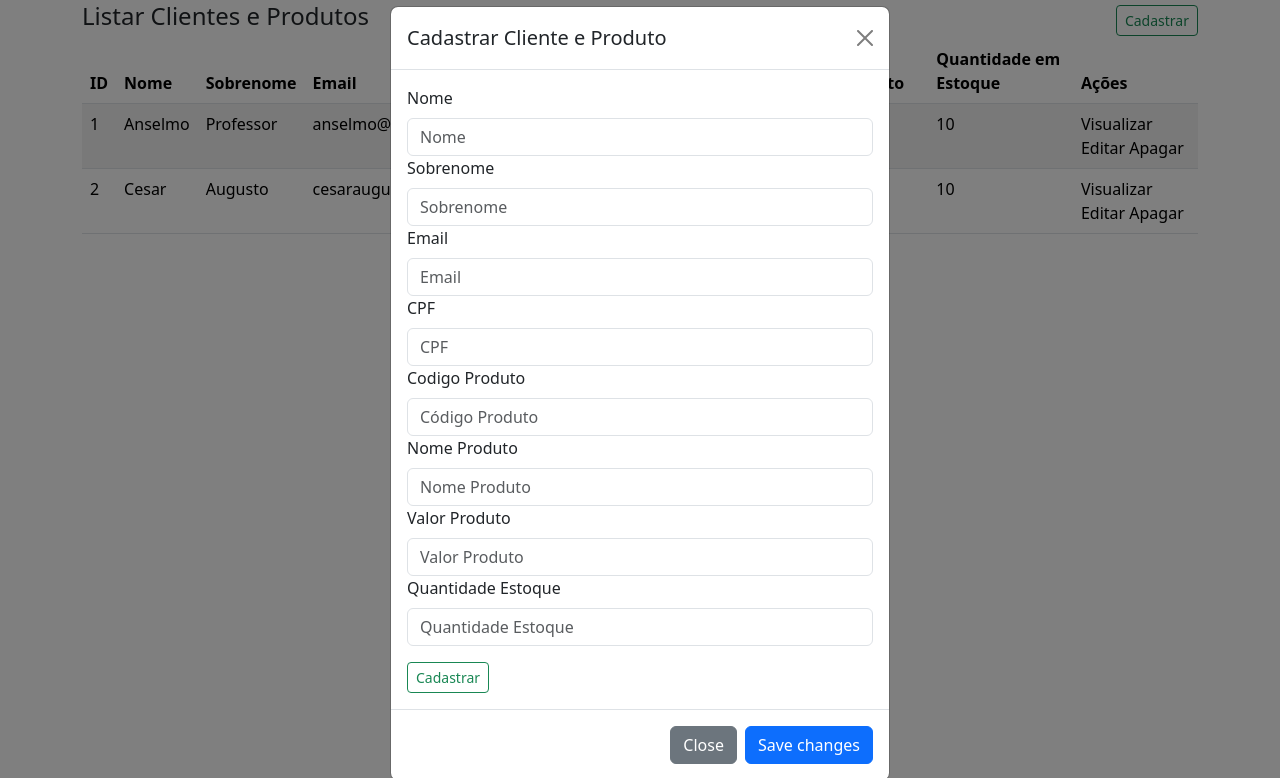
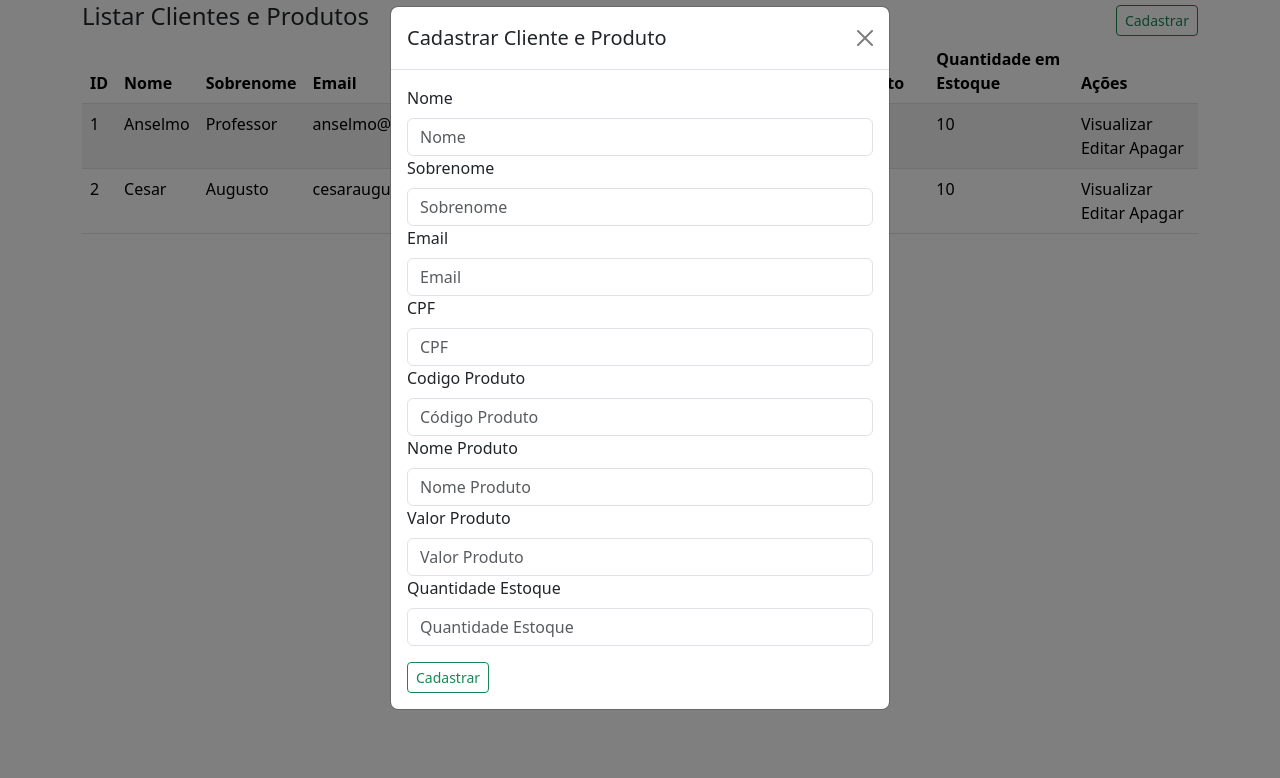
Before and after one commit to eulucasbatista/crud-php-mysql-javascript, a PHP site: page / in a window 1280 px wide, after a click on "Cadastrar". Shown: the part 22-800 px from the top of the page. Run offline with PHP 8.4, Linux system fonts and the light colour scheme; data comes from the database, SQL or seed files in the repository.

Commit message:
Update index.php
New updates in index.php

```diff
--- a/index.php
+++ b/index.php
@@ -97,25 +97,20 @@
                                 </div>
 
                                 <div class="col-12">
-                                    <input type="submit" class="btn btn-outline-success btn-sm" id="cad-cliente"
+                                    <input type="submit" class="btn btn-outline-success btn-sm" id="cad-cliente-btn"
                                         value="Cadastrar">
                                 </div>
                             </form>
                         </div>
-
-                        <div class="modal-footer">
-                            <button type="button" class="btn btn-secondary" data-bs-dismiss="modal">Close</button>
-                            <button type="button" class="btn btn-primary">Save changes</button>
-                        </div>
                     </div>
                 </div>
+                <!-- Fim Modal cadastar Cliente -->
             </div>
-            <!-- Fim Modal cadastar Cliente -->
-        </div>
-        <script src="https://cdn.jsdelivr.net/npm/bootstrap@5.3.3/dist/js/bootstrap.bundle.min.js"
-            integrity="sha384-YvpcrYf0tY3lHB60NNkmXc5s9fDVZLESaAA55NDzOxhy9GkcIdslK1eN7N6jIeHz" crossorigin="anonymous">
-        </script>
-        <script src="js/custom.js"></script>
+            <script src="https://cdn.jsdelivr.net/npm/bootstrap@5.3.3/dist/js/bootstrap.bundle.min.js"
+                integrity="sha384-YvpcrYf0tY3lHB60NNkmXc5s9fDVZLESaAA55NDzOxhy9GkcIdslK1eN7N6jIeHz"
+                crossorigin="anonymous">
+            </script>
+            <script src="js/custom.js"></script>
 
     </body>
 </div>
```
